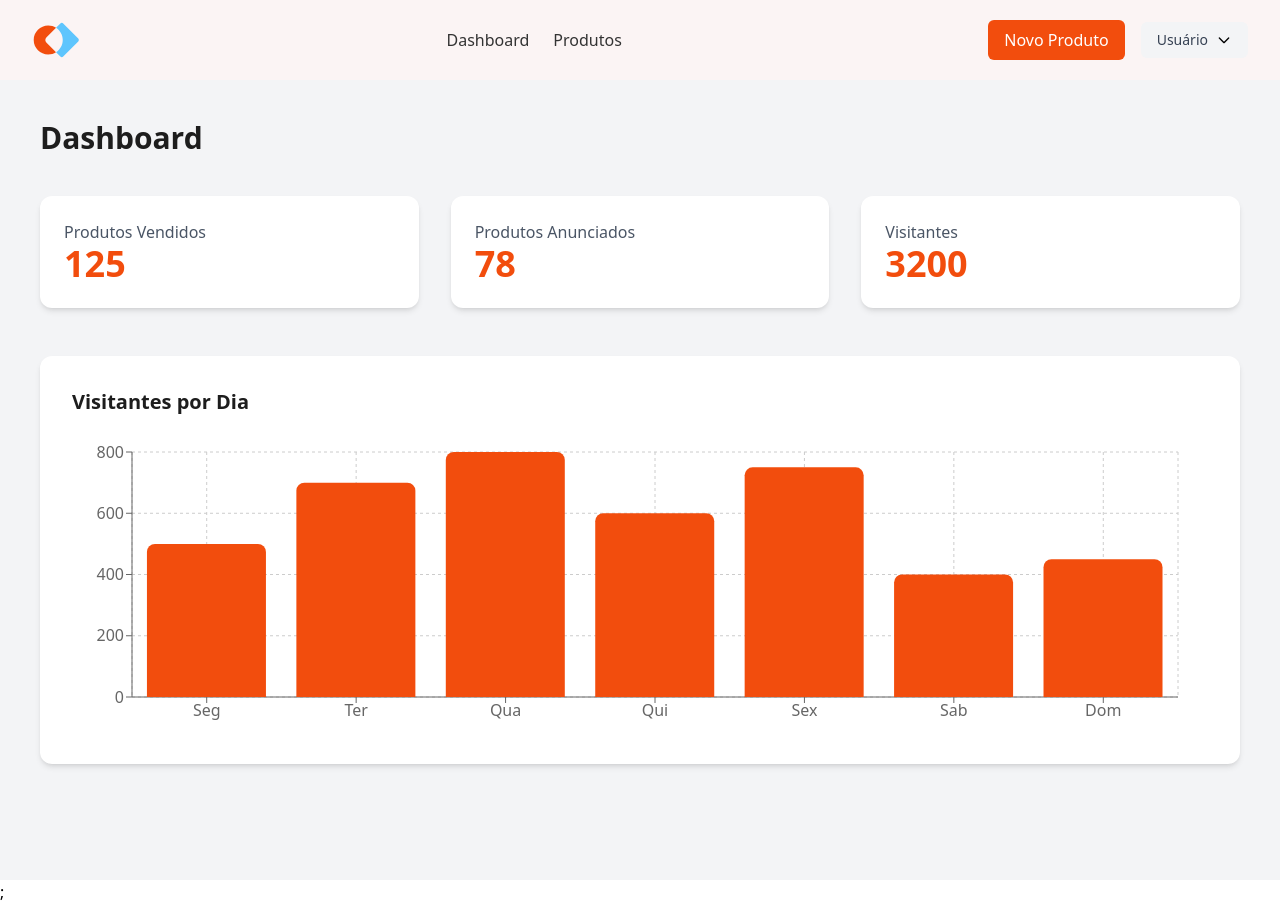
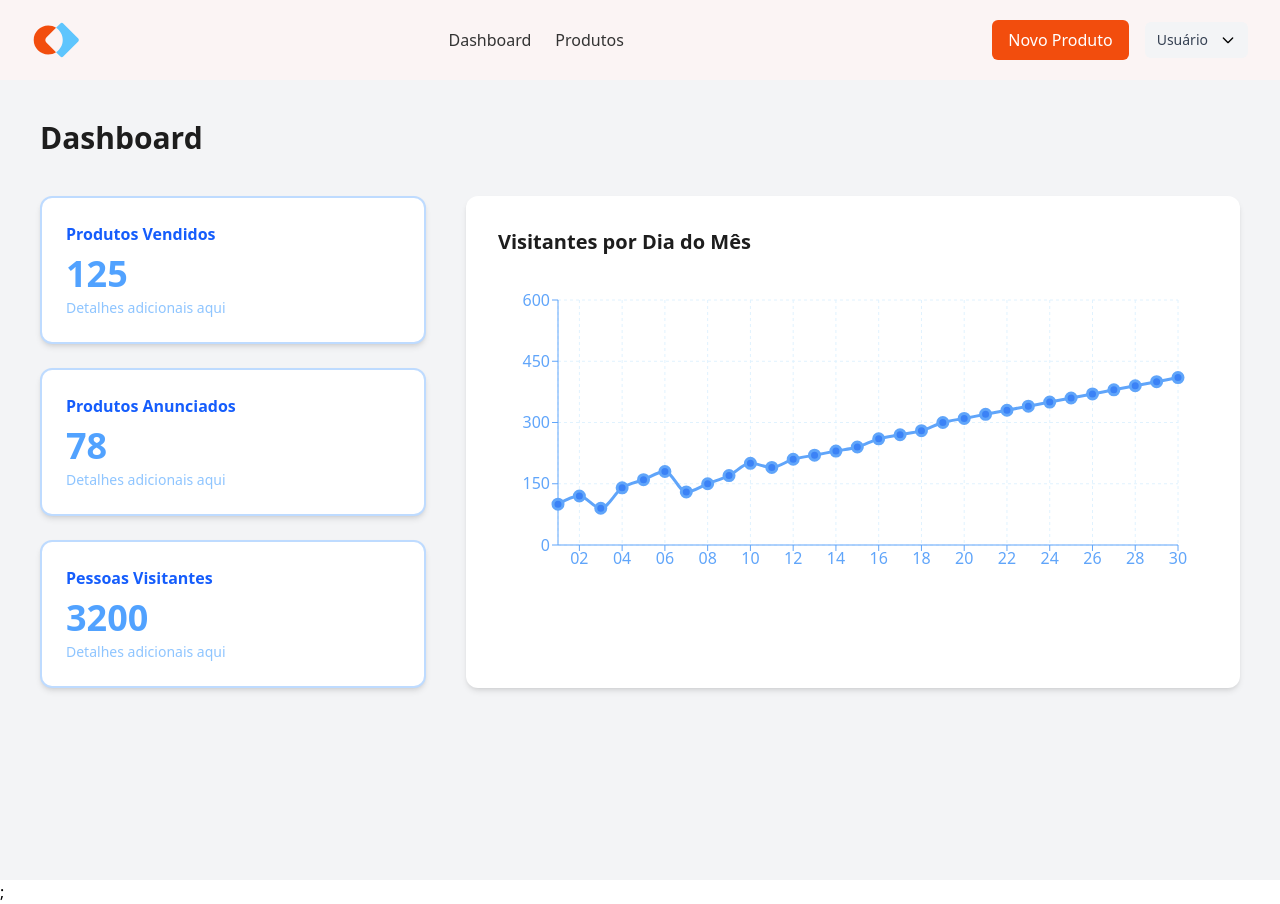
Before and after one commit to fbmcarmo/painel-controle-vendedor, a Next.js app: page /dashboard in a window 1280 px wide. Built offline with nearby package versions, Linux system fonts and the light colour scheme.

Commit message:
Novas alterações

```diff
--- a/src/components/Header/index.jsx
+++ b/src/components/Header/index.jsx
@@ -2,19 +2,22 @@ import { useState, useEffect } from "react";
 
 export default function Header() {
     const [open, setOpen] = useState(false);
-    var userName = "Usuário";
+    const [userName, setUserName] = useState("Usuário");
+    const [userFoto, setUserFoto] = useState("");
 
     useEffect(() => {
-        userName = localStorage.getItem("usuario");
+        const nome = localStorage.getItem("usuario");
+        const foto = localStorage.getItem("fotoPerfil");
+        if (nome) setUserName(nome);
+        if (foto) setUserFoto(foto);
     }, []);
 
     async function handleLogout() {
-        // Aqui você pode apagar o token, limpar o localStorage etc.
-        await localStorage.removeItem("token");
-        await localStorage.removeItem("usuario");
-        await localStorage.removeItem("userId");
+        localStorage.removeItem("token");
+        localStorage.removeItem("usuario");
+        localStorage.removeItem("userId");
+        localStorage.removeItem("fotoPerfil");
         window.location.href = "/login";
-
     }
 
     return (
@@ -52,8 +55,15 @@ export default function Header() {
                 <div className="relative">
                     <button
                         onClick={() => setOpen(!open)}
-                        className="flex items-center gap-2 px-4 py-2 bg-gray-100 rounded-md hover:bg-gray-200"
+                        className="flex items-center gap-3 px-3 py-2 bg-gray-100 rounded-md hover:bg-gray-200"
                     >
+                        {userFoto && (
+                            <img
+                                src={userFoto}
+                                alt="Foto Perfil"
+                                className="w-8 h-8 rounded-full object-cover border border-gray-300"
+                            />
+                        )}
                         <span className="text-sm text-gray-700">{userName}</span>
                         <svg
                             className={`w-4 h-4 transform transition ${open ? "rotate-180" : "rotate-0"}`}
--- a/src/pages/dashboard/index.jsx
+++ b/src/pages/dashboard/index.jsx
@@ -1,6 +1,14 @@
 import PageWrapper from "@/components/PageWrapper";
 import { useState } from "react";
-import { BarChart, Bar, XAxis, YAxis, CartesianGrid, Tooltip, ResponsiveContainer } from "recharts";
+import {
+  LineChart,
+  Line,
+  XAxis,
+  YAxis,
+  CartesianGrid,
+  Tooltip,
+  ResponsiveContainer,
+} from "recharts";
 
 export default function Dashboard() {
   const [metrics] = useState({
@@ -9,14 +17,38 @@ export default function Dashboard() {
     visitantes: 3200,
   });
 
+  // Dados de visitantes por dia (30 dias)
   const data = [
-    { dia: "Seg", visitantes: 500 },
-    { dia: "Ter", visitantes: 700 },
-    { dia: "Qua", visitantes: 800 },
-    { dia: "Qui", visitantes: 600 },
-    { dia: "Sex", visitantes: 750 },
-    { dia: "Sab", visitantes: 400 },
-    { dia: "Dom", visitantes: 450 },
+    { dia: "01", visitantes: 100 },
+    { dia: "02", visitantes: 120 },
+    { dia: "03", visitantes: 90 },
+    { dia: "04", visitantes: 140 },
+    { dia: "05", visitantes: 160 },
+    { dia: "06", visitantes: 180 },
+    { dia: "07", visitantes: 130 },
+    { dia: "08", visitantes: 150 },
+    { dia: "09", visitantes: 170 },
+    { dia: "10", visitantes: 200 },
+    { dia: "11", visitantes: 190 },
+    { dia: "12", visitantes: 210 },
+    { dia: "13", visitantes: 220 },
+    { dia: "14", visitantes: 230 },
+    { dia: "15", visitantes: 240 },
+    { dia: "16", visitantes: 260 },
+    { dia: "17", visitantes: 270 },
+    { dia: "18", visitantes: 280 },
+    { dia: "19", visitantes: 300 },
+    { dia: "20", visitantes: 310 },
+    { dia: "21", visitantes: 320 },
+    { dia: "22", visitantes: 330 },
+    { dia: "23", visitantes: 340 },
+    { dia: "24", visitantes: 350 },
+    { dia: "25", visitantes: 360 },
+    { dia: "26", visitantes: 370 },
+    { dia: "27", visitantes: 380 },
+    { dia: "28", visitantes: 390 },
+    { dia: "29", visitantes: 400 },
+    { dia: "30", visitantes: 410 },
   ];
 
   return (
@@ -24,34 +56,51 @@ export default function Dashboard() {
       <div className="min-h-screen bg-gray-100 p-10">
         <h1 className="text-3xl font-bold mb-10 text-[#1D1D1D]">Dashboard</h1>
 
-        <div className="grid grid-cols-1 md:grid-cols-3 gap-8 mb-12">
-            <div className="bg-white p-6 rounded-xl shadow-md">
-            <h2 className="text-gray-600">Produtos Vendidos</h2>
-            <p className="text-4xl font-bold text-[#F24D0D]">{metrics.vendidos}</p>
+        <div className="flex flex-col md:flex-row gap-10">
+          {/* Lado esquerdo - cards métricos */}
+          <div className="flex flex-col gap-6 md:w-1/3">
+            <div className="bg-white p-6 rounded-xl shadow-md border-2 border-blue-200">
+              <h2 className="text-blue-600 font-semibold mb-2">Produtos Vendidos</h2>
+              <p className="text-4xl font-bold text-blue-400">{metrics.vendidos}</p>
+              <p className="text-sm text-blue-300 mt-1">Detalhes adicionais aqui</p>
             </div>
 
-            <div className="bg-white p-6 rounded-xl shadow-md">
-            <h2 className="text-gray-600">Produtos Anunciados</h2>
-            <p className="text-4xl font-bold text-[#F24D0D]">{metrics.anunciados}</p>
+            <div className="bg-white p-6 rounded-xl shadow-md border-2 border-blue-200">
+              <h2 className="text-blue-600 font-semibold mb-2">Produtos Anunciados</h2>
+              <p className="text-4xl font-bold text-blue-400">{metrics.anunciados}</p>
+              <p className="text-sm text-blue-300 mt-1">Detalhes adicionais aqui</p>
             </div>
 
-            <div className="bg-white p-6 rounded-xl shadow-md">
-            <h2 className="text-gray-600">Visitantes</h2>
-            <p className="text-4xl font-bold text-[#F24D0D]">{metrics.visitantes}</p>
+            <div className="bg-white p-6 rounded-xl shadow-md border-2 border-blue-200">
+              <h2 className="text-blue-600 font-semibold mb-2">Pessoas Visitantes</h2>
+              <p className="text-4xl font-bold text-blue-400">{metrics.visitantes}</p>
+              <p className="text-sm text-blue-300 mt-1">Detalhes adicionais aqui</p>
             </div>
           </div>
 
-        <div className="bg-white p-8 rounded-xl shadow-md">
-            <h2 className="text-xl font-bold text-[#1D1D1D] mb-4">Visitantes por Dia</h2>
+          {/* Lado direito - gráfico */}
+          <div className="bg-white p-8 rounded-xl shadow-md md:w-2/3">
+            <h2 className="text-xl font-bold text-[#1D1D1D] mb-6">Visitantes por Dia do Mês</h2>
             <ResponsiveContainer width="100%" height={300}>
-            <BarChart data={data} margin={{ top: 20, right: 30, left: 0, bottom: 5 }}>
-                <CartesianGrid strokeDasharray="3 3" />
-                <XAxis dataKey="dia" />
-                <YAxis />
+              <LineChart
+                data={data}
+                margin={{ top: 20, right: 30, left: 0, bottom: 5 }}
+              >
+                <CartesianGrid strokeDasharray="3 3" stroke="#E0F2FE" />
+                <XAxis dataKey="dia" stroke="#60A5FA" />
+                <YAxis stroke="#60A5FA" />
                 <Tooltip />
-                <Bar dataKey="visitantes" fill="#F24D0D" radius={[8, 8, 0, 0]} />
-            </BarChart>
+                <Line
+                  type="monotone"
+                  dataKey="visitantes"
+                  stroke="#60A5FA"
+                  strokeWidth={3}
+                  dot={{ r: 5, fill: "#3B82F6" }}
+                  activeDot={{ r: 8 }}
+                />
+              </LineChart>
             </ResponsiveContainer>
+          </div>
         </div>
       </div>
     </PageWrapper>
--- a/src/pages/index.jsx
+++ b/src/pages/index.jsx
@@ -105,7 +105,7 @@ export default function Home() {
 
           <section className="flex flex-wrap gap-6 justify-start w-full items-stretch">
             {produtosFiltrados.map((produto) => (
-              <div key={produto.id} className="flex flex-col gap-2">
+              <div key={produto.id} className="flex flex-col gap-2 w-[400px]">
                 <CardProduto
                   banner={produto.banner}
                   titulo={produto.titulo}
```
Lines whose indentation alone changed are shown as unchanged.
